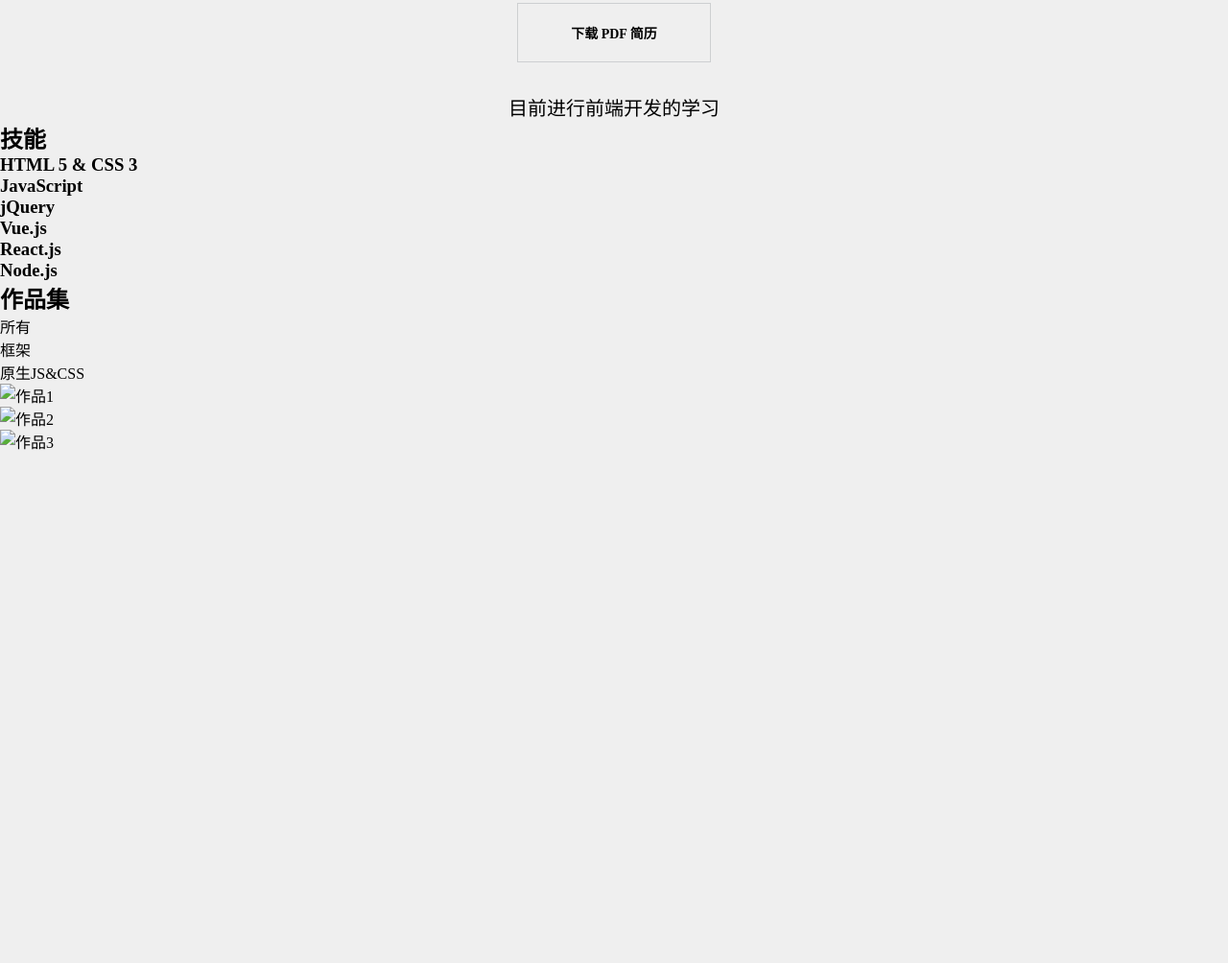
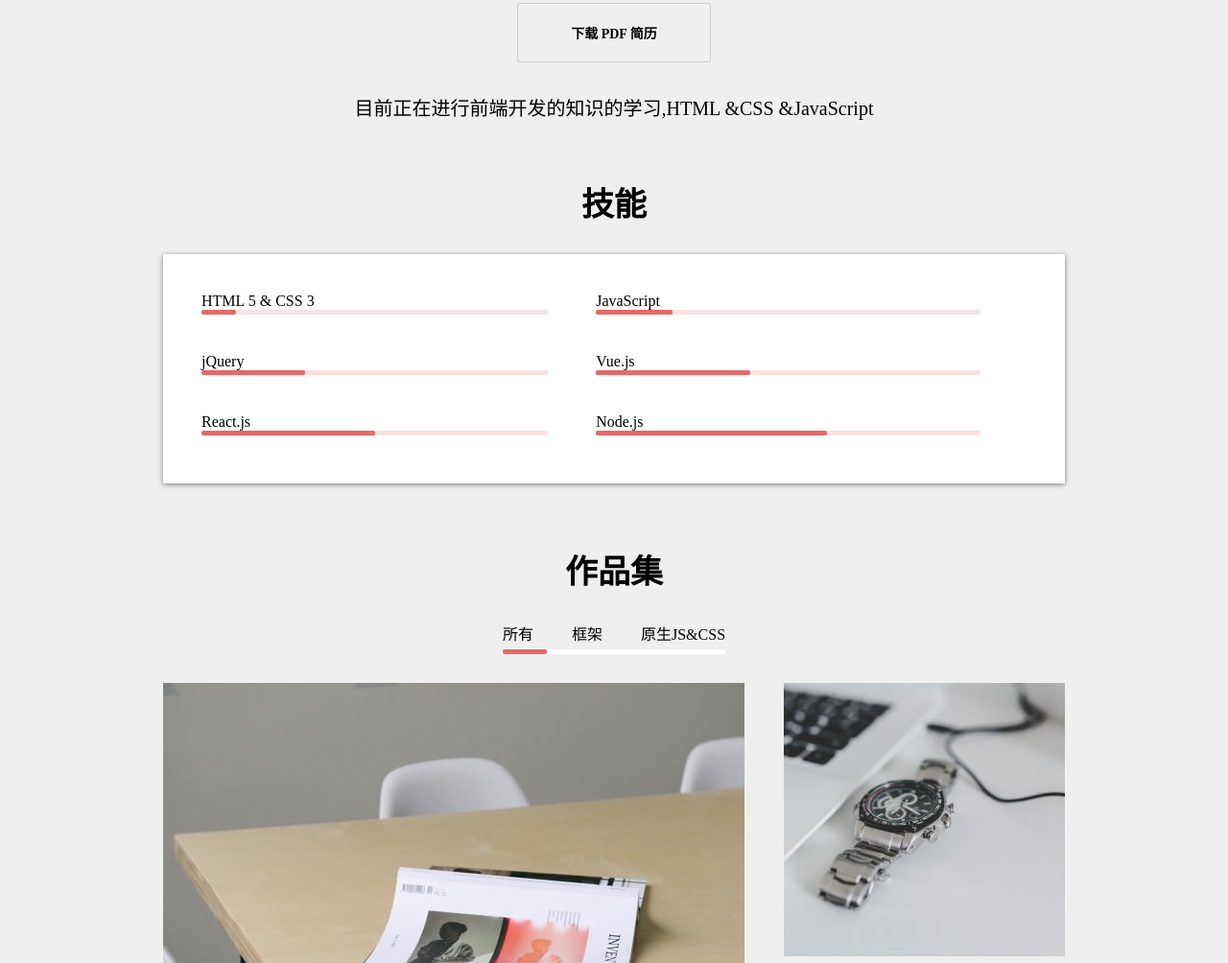
Before and after one commit to YangYan-WH/YANGYAN-RESUME, a plain HTML site: page index.html in a window 1280 px wide. Shown: the part 727-1731 px from the top of the page at 96% size. Drawn offline with Linux system fonts and the light colour scheme.

Commit message:
resume finished

```diff
--- a/css/css.css
+++ b/css/css.css
@@ -94,6 +94,7 @@ main .content .text .welcome{
     color: #fff;
     position: relative;
     margin-bottom: 10px;
+    border-radius: 2px;
 }
 main .content .text .welcome .traingle{
     display:block;
@@ -171,6 +172,7 @@ main a.button{
     font-size: 14px;
     font-weight: bold;
     border: 1px solid #cdcfd1;
+    border-radius: 2px;
 }
 main a.button:hover{
     box-shadow: 0px 12px 30px -12px rgba(148,145,148,1);
@@ -182,3 +184,106 @@ main .intro{
     text-align: center;
     font-size: 20px;
 }
+.skills{
+    margin: 60px auto 0;
+    max-width: 940px;
+}
+.skills h2{
+    text-align: center;
+    font-size: 34px;
+}
+.skills ol{
+    margin-top: 30px;
+    padding-bottom: 50px;
+    box-shadow: 0px 1px 5px 0px rgba(0, 0, 0, 0.5);
+    background: white;
+}
+.skills ol li{
+    float: left;
+    width: 48%;
+    box-sizing:border-box;
+    padding:40px 50px 0 0;
+}
+.skills ol li:nth-child(odd){
+    padding-left:40px;
+}
+.skills ol li h3{
+    font-weight: normal;
+    font-size: 16px;
+}
+.skills ol li .progressBar{
+    height: 5px;
+    background: #FAE1E1;
+    border-radius: 2px;
+    /* margin: 4px 0 40px; */
+}
+.skills ol li .progressBar .progress{
+    height: 5px;
+    background: #e6686a;
+    border-radius: 2px;
+}
+.portfolio{
+    margin: 65px auto 100px;
+    max-width: 940px;
+    text-align: center;
+}
+.portfolio h2{
+    text-align: center;
+    font-size: 34px;
+}
+.portfolio nav{
+    display: inline-block;
+    vertical-align: top;
+    margin:30px auto 30px;
+}
+.portfolio nav ol li{
+    float: left;
+    padding-bottom: 5px;
+}
+.portfolio nav ol li:nth-child(2),li:nth-child(3){
+    padding-left: 40px;
+    cursor: pointer;
+}
+.portfolio .bar{
+    height: 5px;
+    background: #fff;
+    border-radius: 2px;
+}
+.portfolio .bar .bar-inner{
+    transition: 0.5s;
+    height: 100%;
+    background: #e6686a;
+    border-radius: 2px;
+}
+.portfolio .state-1 .bar-inner{
+    width: 20%;
+}
+.portfolio .state-2 .bar-inner{
+    margin-left: 28%;
+    width: 20%;
+
+}
+.portfolio .state-3 .bar-inner{
+    margin-left: 60%;
+    width: 40%;
+}
+.portfolio .works{
+    min-width: 940px;
+}
+.portfolio .works .big{
+    float: left;
+}
+.portfolio .works .small{
+    float:right;
+}
+.portfolio .works .big img{
+    width: 606px;
+    height: 597px;
+}
+.portfolio .works .small img{
+    width: 293px;
+    height: 285px;
+}
+.portfolio .works .small:nth-child(3){
+    padding-top:22px;
+}
--- a/index.html
+++ b/index.html
@@ -67,7 +67,7 @@
         </div>
         <p class="wrapdownload"><a href="javascript:#" class="button" download>下载 PDF 简历</a></p>
 
-        <p class="intro">目前进行前端开发的学习</p>
+        <p class="intro">目前正在进行前端开发的知识的学习,HTML &CSS &JavaScript</p>
     </main>
     <section class="skills">
         <h2>技能</h2>
@@ -147,15 +147,15 @@
         </script>
 
 
-        <div class="works" style="height: 597px;">
-            <div class="big" style="top: 0; left: 0;">
-                <img src="./img/1.jpg" alt="作品1">
+        <div class="works clearfix">
+            <div class="big">
+                <img src="./css/img/big.jpg" alt="作品1">
             </div>
-            <div class="small" style="top: 0; left: 645px;">
-                <img src="./img/2.jpg" alt="作品2">
+            <div class="small">
+                <img src="./css/img/small1.jpg" alt="作品2">
             </div>
-            <div class="small" style="top: 312px; left: 645px;">
-                <img src="./img/3.jpg" alt="作品3">
+            <div class="small">
+                <img src="./css/img/small2.jpg" alt="作品3">
             </div>
         </div>
 
```
Also changed, not shown: css/img/big.jpg (added), css/img/small1.jpg (added), css/img/small2.jpg (added).
